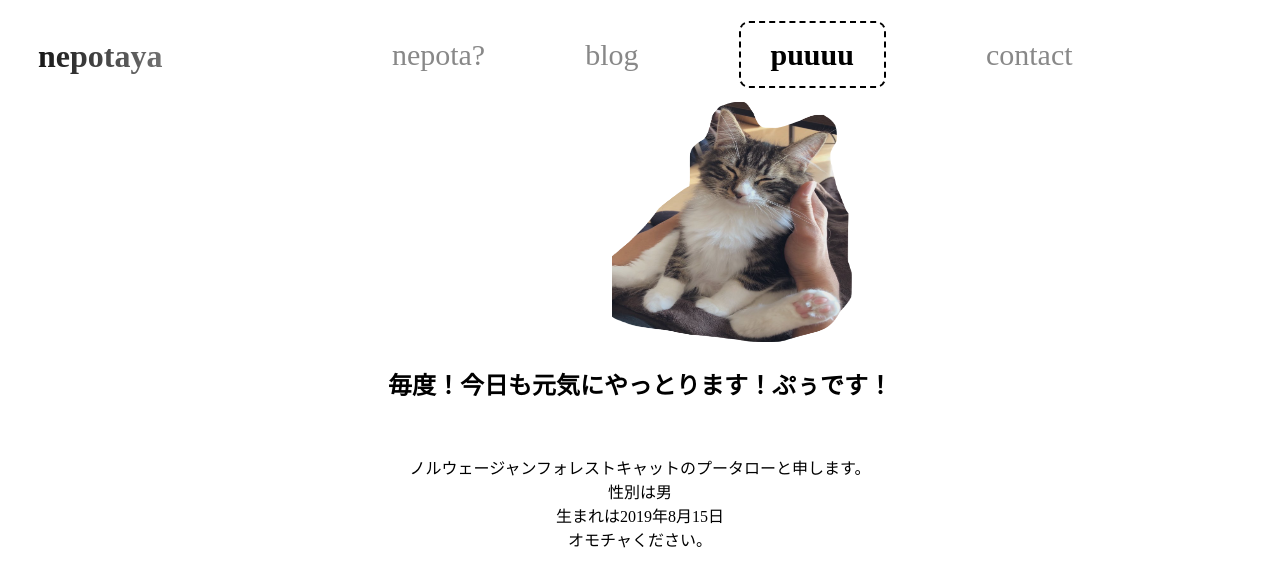
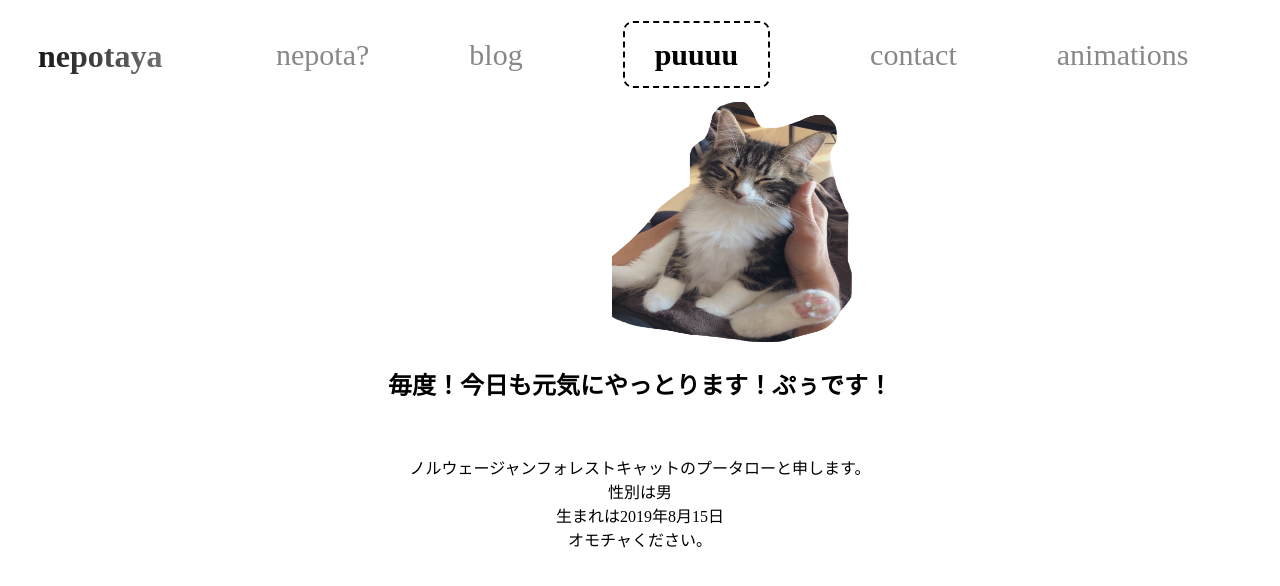
Before and after one commit to aya-nitta/nepotaya, a Next.js app: page /puuuu in a window 1280 px wide. Shown: the top 586 px of the page. Built offline with nearby package versions, Linux system fonts and the light colour scheme.

Commit message:
refactor(src/components/_app/Header/index.tsx): animationsのページを作成しました

```diff
--- a/src/components/_app/Header/index.tsx
+++ b/src/components/_app/Header/index.tsx
@@ -67,7 +67,8 @@ const Container: React.FC<ContainerProps> = props => {
     { label: 'nepota?', page: '/' },
     { label: 'blog', page: '/blog' },
     { label: 'puuuu', page: '/puuuu' },
-    { label: 'contact', page: '/contact' }
+    { label: 'contact', page: '/contact' },
+    { label: 'animations', page: '/animations' }
   ]
 
   const { pathname } = useRouter()
```
